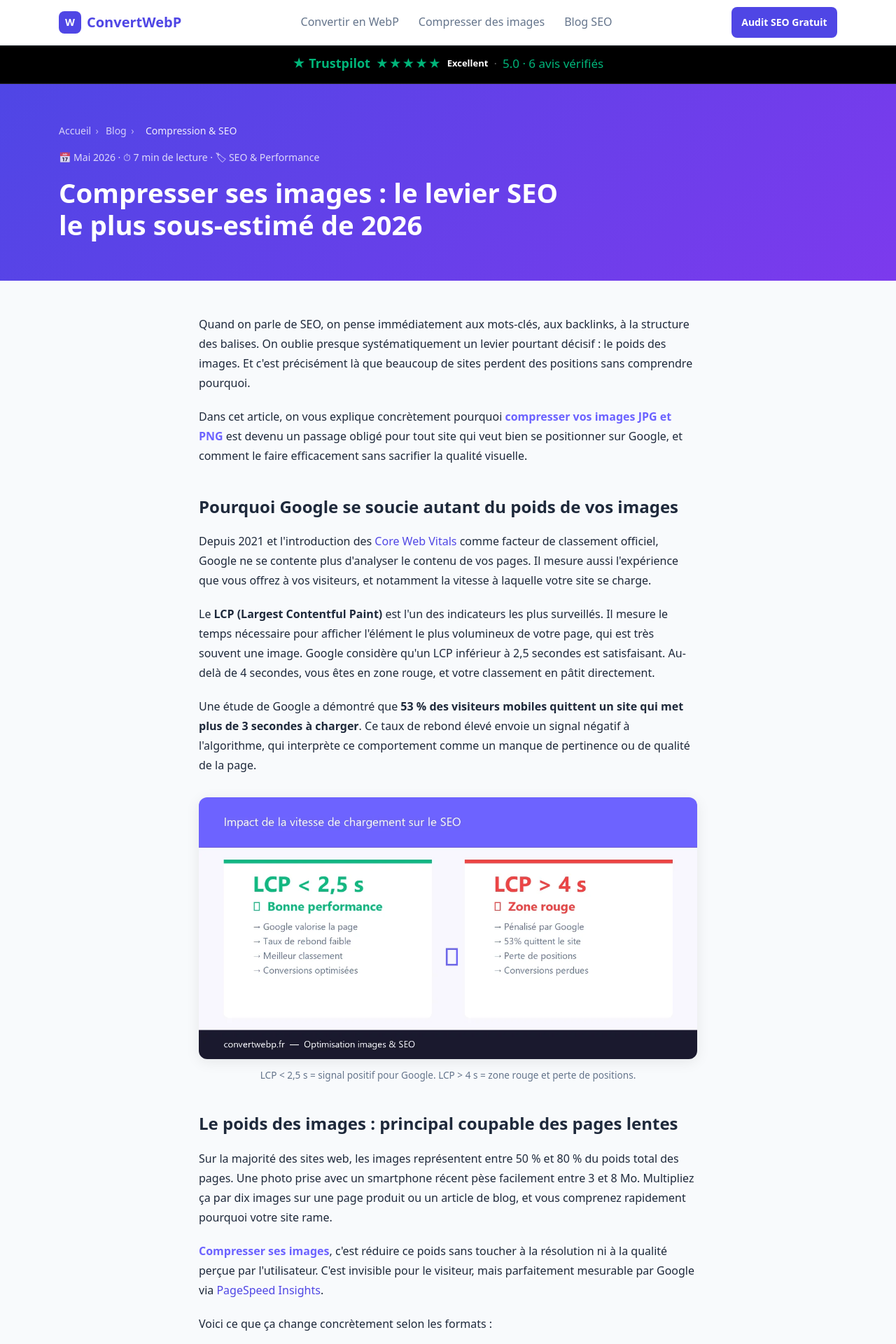
After one commit to davidpatrypro-gi/convertisseur-webp, a FastAPI app: page /blog/compresser-images-en-ligne in a window 1280 px wide. The commit adds this page. Shown: the top 1920 px of the page at 70% size. Run offline with FastAPI, Linux system fonts and the light colour scheme.

Commit message:
feat: article blog /blog/compresser-images-en-ligne
- Nouvel article : "Compresser ses images, le levier SEO le plus
  sous-estimé de 2026" (~1 400 mots, 7 min de lecture)
- 3 images WebP illustratives dans static/images/blog/ :
    vitesse-chargement-seo-impact.webp (30 Ko)
    comparaison-jpg-webp-qualite-poids.webp (33 Ko)
    interface-outil-compression-images-convertwebp.webp (35 Ko)
- Schema JSON-LD Article (datePublished 2026-05-04)
- Liens internes vers /compresser-images, /, /contact
- Liens externes vers pagespeed.web.dev et web.dev/vitals
- Route GET /blog/compresser-images-en-ligne dans main.py
- Carte ajoutée en tête du blog/index.html
- Liens croisés dans les 3 autres articles (section À lire aussi)
- sitemap.xml : nouvelle entrée priority=0.8 lastmod=2026-05-04

Co-Authored-By: Claude Sonnet 4.6 <noreply@anthropic.com>

```diff
--- a/main.py
+++ b/main.py
@@ -293,6 +293,11 @@ async def blog_webp_vs(request: Request):
 @app.get("/blog/optimiser-images-vitesse-site-google", response_class=HTMLResponse)
 async def blog_optimiser(request: Request):
     return templates.TemplateResponse(request, "blog/optimiser-images-vitesse-site-google.html")
+
+
+@app.get("/blog/compresser-images-en-ligne", response_class=HTMLResponse)
+async def blog_compresser_images(request: Request):
+    return templates.TemplateResponse(request, "blog/compresser-images-en-ligne.html")
 
 
 @app.get("/sitemap.xml")
--- /dev/null
+++ b/templates/blog/compresser-images-en-ligne.html
@@ -0,0 +1,212 @@
+{% extends "base.html" %}
+
+{% block title %}Compresser ses images : le levier SEO le plus sous-estimé de 2026 | ConvertWebP{% endblock %}
+{% block description %}Découvrez pourquoi compresser vos images JPG et PNG booste directement votre SEO. Guide complet avec conseils pratiques, comparatif des formats et outil gratuit.{% endblock %}
+{% block canonical %}https://convertwebp.fr/blog/compresser-images-en-ligne{% endblock %}
+{% block og_title %}Compresser ses images : le levier SEO le plus sous-estimé de 2026 | ConvertWebP{% endblock %}
+{% block og_description %}Pourquoi compresser vos images JPG et PNG booste votre SEO. Guide complet, comparatif des formats et outil gratuit en ligne.{% endblock %}
+{% block og_url %}https://convertwebp.fr/blog/compresser-images-en-ligne{% endblock %}
+{% block og_image %}https://convertwebp.fr/static/images/blog/comparaison-jpg-webp-qualite-poids.webp{% endblock %}
+{% block tw_title %}Compresser ses images : levier SEO sous-estimé | ConvertWebP{% endblock %}
+{% block tw_description %}Pourquoi compresser vos images JPG et PNG booste directement votre SEO en 2026. Guide complet et outil gratuit.{% endblock %}
+{% block tw_image %}https://convertwebp.fr/static/images/blog/comparaison-jpg-webp-qualite-poids.webp{% endblock %}
+
+{% block json_ld %}
+<script type="application/ld+json">
+{
+  "@context": "https://schema.org",
+  "@type": "BreadcrumbList",
+  "itemListElement": [
+    { "@type": "ListItem", "position": 1, "name": "Accueil", "item": "https://convertwebp.fr/" },
+    { "@type": "ListItem", "position": 2, "name": "Blog",    "item": "https://convertwebp.fr/blog" },
+    { "@type": "ListItem", "position": 3, "name": "Compresser ses images et SEO", "item": "https://convertwebp.fr/blog/compresser-images-en-ligne" }
+  ]
+}
+</script>
+<script type="application/ld+json">
+{
+  "@context": "https://schema.org",
+  "@type": "Article",
+  "headline": "Compresser ses images : le levier SEO le plus sous-estimé de 2026",
+  "description": "Découvrez pourquoi compresser vos images JPG et PNG booste directement votre SEO. Guide complet avec conseils pratiques, comparatif des formats et outil gratuit.",
+  "url": "https://convertwebp.fr/blog/compresser-images-en-ligne",
+  "image": "https://convertwebp.fr/static/images/blog/comparaison-jpg-webp-qualite-poids.webp",
+  "datePublished": "2026-05-04",
+  "dateModified": "2026-05-04",
+  "inLanguage": "fr",
+  "author": {
+    "@type": "Organization",
+    "name": "ConvertWebP",
+    "url": "https://convertwebp.fr"
+  },
+  "publisher": {
+    "@type": "Organization",
+    "name": "ConvertWebP",
+    "url": "https://convertwebp.fr",
+    "logo": { "@type": "ImageObject", "url": "https://convertwebp.fr/static/favicon-180x180.png" }
+  }
+}
+</script>
+{% endblock %}
+
+{% block content %}
+<section class="article-hero">
+  <div class="container">
+    <nav class="breadcrumb">
+      <a href="/">Accueil</a><span>›</span>
+      <a href="/blog">Blog</a><span>›</span>
+      <span style="opacity:.9">Compression &amp; SEO</span>
+    </nav>
+    <p class="article-meta">📅 Mai 2026 · ⏱ 7 min de lecture · 🏷 SEO &amp; Performance</p>
+    <h1>Compresser ses images : le levier SEO<br>le plus sous-estimé de 2026</h1>
+  </div>
+</section>
+
+<article class="article-body">
+
+  <p>Quand on parle de SEO, on pense immédiatement aux mots-clés, aux backlinks, à la structure des balises. On oublie presque systématiquement un levier pourtant décisif : le poids des images. Et c'est précisément là que beaucoup de sites perdent des positions sans comprendre pourquoi.</p>
+
+  <p>Dans cet article, on vous explique concrètement pourquoi <a href="/compresser-images" style="color:#6c63ff;font-weight:600;">compresser vos images JPG et PNG</a> est devenu un passage obligé pour tout site qui veut bien se positionner sur Google, et comment le faire efficacement sans sacrifier la qualité visuelle.</p>
+
+  <h2>Pourquoi Google se soucie autant du poids de vos images</h2>
+
+  <p>Depuis 2021 et l'introduction des <a href="https://web.dev/vitals" target="_blank" rel="noopener">Core Web Vitals</a> comme facteur de classement officiel, Google ne se contente plus d'analyser le contenu de vos pages. Il mesure aussi l'expérience que vous offrez à vos visiteurs, et notamment la vitesse à laquelle votre site se charge.</p>
+
+  <p>Le <strong>LCP (Largest Contentful Paint)</strong> est l'un des indicateurs les plus surveillés. Il mesure le temps nécessaire pour afficher l'élément le plus volumineux de votre page, qui est très souvent une image. Google considère qu'un LCP inférieur à 2,5 secondes est satisfaisant. Au-delà de 4 secondes, vous êtes en zone rouge, et votre classement en pâtit directement.</p>
+
+  <p>Une étude de Google a démontré que <strong>53 % des visiteurs mobiles quittent un site qui met plus de 3 secondes à charger</strong>. Ce taux de rebond élevé envoie un signal négatif à l'algorithme, qui interprète ce comportement comme un manque de pertinence ou de qualité de la page.</p>
+
+  <figure style="margin:2rem 0;text-align:center;">
+    <img src="/static/images/blog/vitesse-chargement-seo-impact.webp"
+         alt="Schéma illustrant la relation entre vitesse de chargement, taux de rebond et positionnement Google"
+         width="1200" height="630"
+         style="width:100%;height:auto;border-radius:12px;box-shadow:0 4px 20px rgba(0,0,0,.08);"
+         loading="lazy">
+    <figcaption style="font-size:.85rem;color:#64748b;margin-top:.75rem;">
+      LCP &lt; 2,5 s = signal positif pour Google. LCP &gt; 4 s = zone rouge et perte de positions.
+    </figcaption>
+  </figure>
+
+  <h2>Le poids des images : principal coupable des pages lentes</h2>
+
+  <p>Sur la majorité des sites web, les images représentent entre 50 % et 80 % du poids total des pages. Une photo prise avec un smartphone récent pèse facilement entre 3 et 8 Mo. Multipliez ça par dix images sur une page produit ou un article de blog, et vous comprenez rapidement pourquoi votre site rame.</p>
+
+  <p><a href="/compresser-images" style="color:#6c63ff;font-weight:600;">Compresser ses images</a>, c'est réduire ce poids sans toucher à la résolution ni à la qualité perçue par l'utilisateur. C'est invisible pour le visiteur, mais parfaitement mesurable par Google via <a href="https://pagespeed.web.dev" target="_blank" rel="noopener">PageSpeed Insights</a>.</p>
+
+  <p>Voici ce que ça change concrètement selon les formats :</p>
+
+  <table>
+    <thead>
+      <tr>
+        <th>Format &amp; usage</th>
+        <th>Poids original</th>
+        <th>Après compression</th>
+        <th>Gain</th>
+      </tr>
+    </thead>
+    <tbody>
+      <tr><td>JPEG photo</td><td>4,2 Mo</td><td>380 Ko</td><td style="color:#10b981;font-weight:700;">−91 %</td></tr>
+      <tr><td>PNG illustration</td><td>1,8 Mo</td><td>290 Ko</td><td style="color:#10b981;font-weight:700;">−84 %</td></tr>
+      <tr><td>PNG transparent</td><td>950 Ko</td><td>180 Ko</td><td style="color:#10b981;font-weight:700;">−81 %</td></tr>
+      <tr><td>JPEG produit e-commerce</td><td>2,1 Mo</td><td>210 Ko</td><td style="color:#10b981;font-weight:700;">−90 %</td></tr>
+    </tbody>
+  </table>
+
+  <p>Ces chiffres sont obtenus avec notre <a href="/compresser-images" style="color:#6c63ff;font-weight:600;">outil de compression d'images en ligne</a>, en utilisant une qualité réglée à 60 — le meilleur compromis entre légèreté et rendu visuel pour une utilisation web.</p>
+
+  <h2>Compresser JPG, PNG ou WebP : quelle différence pour le SEO ?</h2>
+
+  <p>Tous les formats ne se valent pas en matière d'optimisation SEO, et comprendre leurs différences vous aidera à faire les bons choix.</p>
+
+  <p>Le <strong>JPEG</strong> est le format historique de la photo sur le web. Il se compresse bien et est reconnu partout, mais il atteint rapidement ses limites en termes de réduction de poids, surtout sur les images avec des zones de couleur uniforme.</p>
+
+  <p>Le <strong>PNG</strong> est indispensable dès qu'il s'agit de transparence, de logos ou d'illustrations avec des aplats de couleur. Il se compresse en mode lossless, ce qui en fait un format de qualité supérieure, mais aussi plus lourd.</p>
+
+  <p>Le <strong>WebP</strong>, format développé par Google, combine le meilleur des deux mondes : compression efficace des photos comme le JPEG, support de la transparence comme le PNG, et poids jusqu'à 90 % inférieur aux formats traditionnels. C'est aujourd'hui le format recommandé par Google dans ses guidelines PageSpeed, et il est supporté par 97 % des navigateurs depuis 2020.</p>
+
+  <p>Pour maximiser votre SEO, la stratégie idéale est en deux temps : d'abord <a href="/compresser-images" style="color:#6c63ff;font-weight:600;">compresser vos images JPG et PNG</a> pour réduire leur poids immédiatement, puis les <a href="/" style="color:#6c63ff;font-weight:600;">convertir en WebP</a> pour atteindre le meilleur niveau de performance possible.</p>
+
+  <figure style="margin:2rem 0;text-align:center;">
+    <img src="/static/images/blog/comparaison-jpg-webp-qualite-poids.webp"
+         alt="Comparaison côte à côte d'une photo en JPG 3,5 Mo et en WebP 320 Ko avec qualité visuelle identique"
+         width="1200" height="630"
+         style="width:100%;height:auto;border-radius:12px;box-shadow:0 4px 20px rgba(0,0,0,.08);"
+         loading="lazy">
+    <figcaption style="font-size:.85rem;color:#64748b;margin-top:.75rem;">
+      Même qualité visuelle, poids divisé par 10. La conversion WebP est l'étape finale après compression.
+    </figcaption>
+  </figure>
+
+  <aside style="background:#f0eeff;border-left:4px solid #6c63ff;border-radius:8px;padding:1.25rem 1.5rem;margin:2rem 0;">
+    <p style="margin:0;font-size:.97rem;">💡 <strong>Stratégie en deux étapes :</strong><br>
+    1. <a href="/compresser-images" style="color:#6c63ff;font-weight:600;">Compressez vos images JPG et PNG →</a> réduction immédiate sans changement de format.<br>
+    2. <a href="/" style="color:#6c63ff;font-weight:600;">Convertissez en WebP →</a> jusqu'à −90 % de poids supplémentaire.</p>
+  </aside>
+
+  <h2>L'impact concret sur votre score PageSpeed</h2>
+
+  <p>Le score <a href="https://pagespeed.web.dev" target="_blank" rel="noopener">PageSpeed Insights</a> de Google est devenu une référence incontournable pour tout référenceur. Il note votre site de 0 à 100 sur mobile et desktop, et liste les optimisations prioritaires.</p>
+
+  <p>Dans la quasi-totalité des audits, les alertes <em>« Diffusez des images dans des formats de nouvelle génération »</em> et <em>« Encodez les images de manière efficace »</em> figurent en tête des recommandations. Ces deux points à eux seuls peuvent représenter une économie de plusieurs secondes de chargement.</p>
+
+  <p><strong>Exemple réel :</strong> un site e-commerce avec 12 images de produits en JPEG non compressés obtenait un score PageSpeed de 34/100 sur mobile. Après compression et <a href="/" style="color:#6c63ff;font-weight:600;">conversion en WebP</a>, le score est passé à 78/100 sans aucune autre modification du site. Résultat : une remontée significative sur plusieurs mots-clés compétitifs en moins de 6 semaines.</p>
+
+  <h2>Les bonnes pratiques pour compresser ses images sans perdre en qualité</h2>
+
+  <p>Compresser n'est pas synonyme de dégrader. Voici les principes à respecter pour garder un rendu impeccable tout en allégeant vos fichiers :</p>
+
+  <ul>
+    <li><strong>Niveau de qualité entre 50 et 70 :</strong> c'est la zone idéale pour le web. En dessous de 50, des artefacts visuels peuvent apparaître. Au-dessus de 80, le gain de poids devient marginal. <strong>60 est la valeur par défaut recommandée</strong> pour la plupart des usages.</li>
+    <li><strong>Redimensionnez avant de compresser.</strong> Inutile de servir une image de 4 000 px de large si elle s'affiche sur 800 px dans votre mise en page.</li>
+    <li><strong>Ne compressez pas deux fois le même fichier.</strong> Chaque compression introduit une légère dégradation. Partez toujours du fichier original haute qualité.</li>
+    <li><strong>Nommez vos images correctement.</strong> <code>photo123.jpg</code> n'apporte rien. <code>compresser-image-jpg-en-ligne.webp</code> envoie un signal clair à Google. Combinez toujours un nom de fichier descriptif avec un attribut <code>alt</code> bien rédigé.</li>
+  </ul>
+
+  <h2>Compresser ses images en ligne : pourquoi l'outil compte autant que la méthode</h2>
+
+  <p>Il existe des dizaines d'outils pour compresser des images en ligne. Certains limitent le nombre de fichiers, d'autres imposent une taille maximale, beaucoup conservent vos images sur leurs serveurs sans que vous le sachiez.</p>
+
+  <p>Sur <a href="/compresser-images" style="color:#6c63ff;font-weight:600;">ConvertWebP</a>, nous avons fait des choix différents : compression illimitée en nombre de fichiers, traitement entièrement en mémoire sans stockage de vos données, et aperçu avant/après pour chaque image avec les statistiques de compression.</p>
+
+  <p>Si vous souhaitez aller encore plus loin, vous pouvez ensuite <a href="/" style="color:#6c63ff;font-weight:600;">convertir vos images en WebP</a> pour atteindre une réduction supplémentaire de 30 à 50 %.</p>
+
+  <figure style="margin:2rem 0;text-align:center;">
+    <img src="/static/images/blog/interface-outil-compression-images-convertwebp.webp"
+         alt="Interface de l'outil ConvertWebP montrant la compression d'images avec les statistiques avant/après"
+         width="1200" height="630"
+         style="width:100%;height:auto;border-radius:12px;box-shadow:0 4px 20px rgba(0,0,0,.08);"
+         loading="lazy">
+    <figcaption style="font-size:.85rem;color:#64748b;margin-top:.75rem;">
+      L'outil de compression ConvertWebP affiche les statistiques avant/après pour chaque image.
+    </figcaption>
+  </figure>
+
+  <h2>Ce que vous devez retenir</h2>
+
+  <p>Compresser ses images n'est pas une optimisation optionnelle. C'est une action concrète, mesurable, et rapide à mettre en place qui impacte directement votre vitesse de chargement, votre score <a href="https://web.dev/vitals" target="_blank" rel="noopener">Core Web Vitals</a>, et votre positionnement Google.</p>
+
+  <p>La bonne nouvelle, c'est que c'est l'une des rares optimisations SEO qu'un non-développeur peut faire seul, sans toucher au code, en quelques minutes. Commencez par <a href="/compresser-images" style="color:#6c63ff;font-weight:600;">compresser vos images JPG et PNG</a>, puis passez à la <a href="/" style="color:#6c63ff;font-weight:600;">conversion en WebP</a> pour maximiser les gains.</p>
+
+  <aside class="article-related" aria-label="Articles connexes">
+    <h3>📚 À lire aussi</h3>
+    <ul>
+      <li><a href="/blog/pourquoi-convertir-images-webp-seo">Pourquoi convertir vos images en WebP est essentiel pour votre SEO</a></li>
+      <li><a href="/blog/webp-vs-jpg-png-comparaison">WebP vs JPG vs PNG : quel format choisir pour vos images web ?</a></li>
+      <li><a href="/blog/optimiser-images-vitesse-site-google">5 techniques pour optimiser vos images et booster la vitesse de votre site</a></li>
+    </ul>
+  </aside>
+
+  <div class="article-cta">
+    <h3>Compressez vos images maintenant — gratuitement</h3>
+    <p>Notre outil compresse vos JPG et PNG en quelques secondes. Sans inscription, sans limite de fichiers, aperçu avant/après inclus.</p>
+    <a href="/compresser-images" class="btn btn-primary btn-lg">🗜️ Compresser mes images →</a>
+  </div>
+
+  <aside style="background:#f0eeff;border-left:4px solid #6c63ff;border-radius:8px;padding:1.5rem 1.75rem;margin-top:1.5rem;">
+    <p style="margin:0 0 .5rem;font-size:1rem;font-weight:700;color:#4F46E5;">🎯 Vous voulez aller plus loin ?</p>
+    <p style="margin:0 0 1rem;font-size:.95rem;color:#333;">Recevez une analyse complète de votre site : Core Web Vitals, images, PageSpeed. Rapport personnalisé sous 48h, 100% gratuit.</p>
+    <a href="/contact" class="btn btn-primary" style="display:inline-block;">Demandez votre <strong>audit SEO gratuit</strong> →</a>
+  </aside>
+
+</article>
+{% endblock %}
--- a/templates/blog/optimiser-images-vitesse-site-google.html
+++ b/templates/blog/optimiser-images-vitesse-site-google.html
@@ -138,6 +138,7 @@
   <aside class="article-related" aria-label="Articles connexes">
     <h3>📚 À lire aussi</h3>
     <ul>
+      <li><a href="/blog/compresser-images-en-ligne">Compresser ses images : le levier SEO le plus sous-estimé de 2026</a></li>
       <li><a href="/blog/pourquoi-convertir-images-webp-seo">Pourquoi convertir vos images en WebP est essentiel pour votre SEO</a></li>
       <li><a href="/blog/webp-vs-jpg-png-comparaison">WebP vs JPG vs PNG : quel format choisir pour vos images web ?</a></li>
     </ul>
--- a/templates/blog/pourquoi-convertir-images-webp-seo.html
+++ b/templates/blog/pourquoi-convertir-images-webp-seo.html
@@ -117,6 +117,7 @@
   <aside class="article-related" aria-label="Articles connexes">
     <h3>📚 À lire aussi</h3>
     <ul>
+      <li><a href="/blog/compresser-images-en-ligne">Compresser ses images : le levier SEO le plus sous-estimé de 2026</a></li>
       <li><a href="/blog/webp-vs-jpg-png-comparaison">WebP vs JPG vs PNG : quel format choisir pour vos images web ?</a></li>
       <li><a href="/blog/optimiser-images-vitesse-site-google">5 techniques pour optimiser vos images et booster la vitesse de votre site</a></li>
     </ul>
--- a/templates/blog/webp-vs-jpg-png-comparaison.html
+++ b/templates/blog/webp-vs-jpg-png-comparaison.html
@@ -157,6 +157,7 @@
   <aside class="article-related" aria-label="Articles connexes">
     <h3>📚 À lire aussi</h3>
     <ul>
+      <li><a href="/blog/compresser-images-en-ligne">Compresser ses images : le levier SEO le plus sous-estimé de 2026</a></li>
       <li><a href="/blog/pourquoi-convertir-images-webp-seo">Pourquoi convertir vos images en WebP est essentiel pour votre SEO</a></li>
       <li><a href="/blog/optimiser-images-vitesse-site-google">5 techniques pour optimiser vos images et booster la vitesse de votre site</a></li>
     </ul>
```
Also changed, not shown: static/sitemap.xml (+7 -0 lines), templates/blog/index.html (+13 -0 lines), static/images/blog/comparaison-jpg-webp-qualite-poids.webp (added), static/images/blog/interface-outil-compression-images-convertwebp.webp (added), static/images/blog/vitesse-chargement-seo-impact.webp (added).
